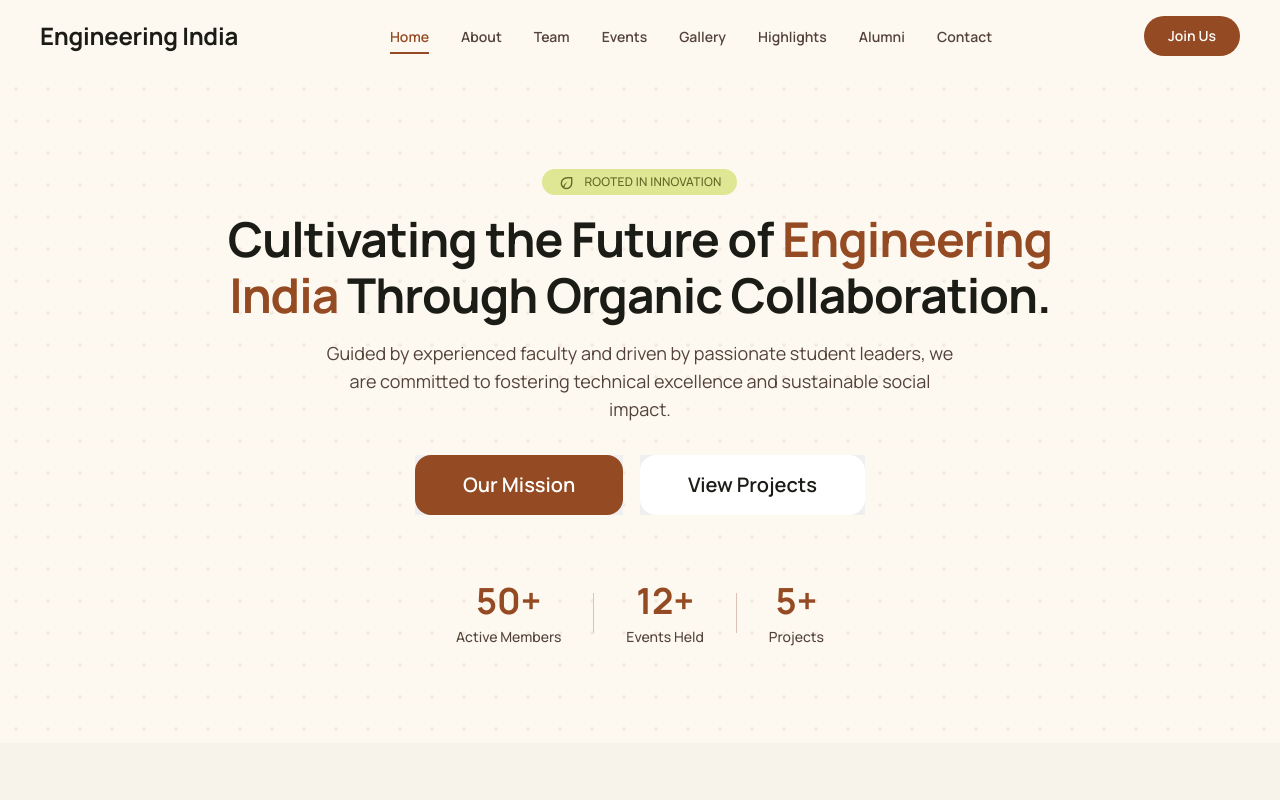
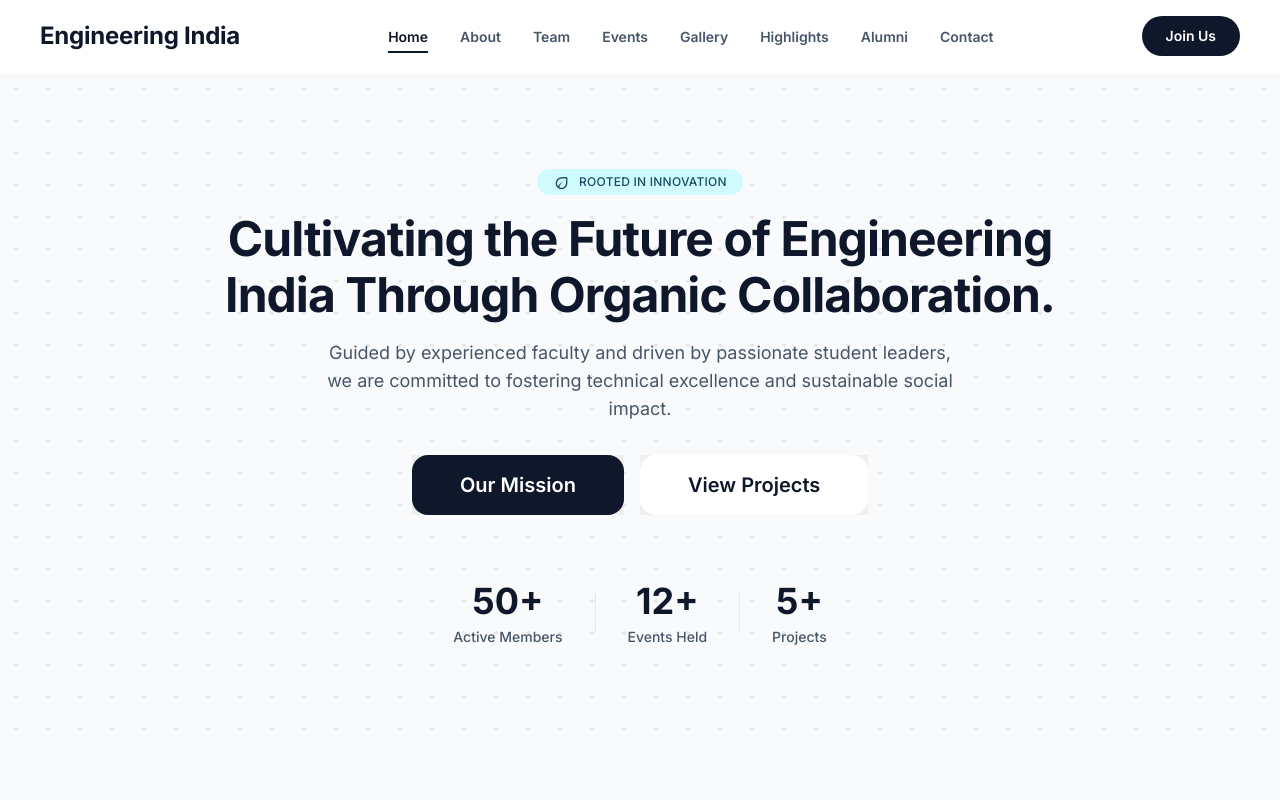
Before and after one commit to Engineering-India-RBU/engineering-india-website, a React (Vite) app: page / in a window 1280 px wide. Shown: the top 800 px of the page. Built offline with nearby package versions, Linux system fonts and the light colour scheme.

Commit message:
save: Professional navy+teal+amber theme (Inter font)

```diff
--- a/index.html
+++ b/index.html
@@ -7,7 +7,7 @@
     <title>Engineering India - RBU</title>
     <link rel="preconnect" href="https://fonts.googleapis.com" />
     <link rel="preconnect" href="https://fonts.gstatic.com" crossorigin />
-    <link href="https://fonts.googleapis.com/css2?family=Manrope:wght@400;500;600;700;800&display=swap" rel="stylesheet" />
+    <link href="https://fonts.googleapis.com/css2?family=Inter:wght@400;500;600;700;800&display=swap" rel="stylesheet" />
     <link href="https://fonts.googleapis.com/css2?family=Material+Symbols+Outlined:wght,FILL@100..700,0..1&display=swap" rel="stylesheet" />
   </head>
   <body>
--- a/src/styles/variables.css
+++ b/src/styles/variables.css
@@ -1,65 +1,65 @@
 :root {
-  /* Primary - Terracotta */
-  --primary: #944a22;
-  --primary-container: #e88d5f;
-  --primary-fixed: #ffdbcb;
-  --primary-fixed-dim: #ffb693;
-  --on-primary: #ffffff;
-  --on-primary-container: #652701;
-  --on-primary-fixed: #341000;
-  --on-primary-fixed-variant: #76330c;
+  /* Primary - Deep Navy */
+  --primary: #0F172A;
+  --primary-container: #1E293B;
+  --primary-fixed: #DBEAFE;
+  --primary-fixed-dim: #93C5FD;
+  --on-primary: #FFFFFF;
+  --on-primary-container: #F8FAFC;
+  --on-primary-fixed: #0F172A;
+  --on-primary-fixed-variant: #1E3A5F;
 
-  /* Secondary - Olive Green */
-  --secondary: #5c6320;
-  --secondary-container: #dfe694;
-  --secondary-fixed: #e1e897;
-  --secondary-fixed-dim: #c5cc7e;
-  --on-secondary: #ffffff;
-  --on-secondary-container: #616724;
-  --on-secondary-fixed: #1a1d00;
-  --on-secondary-fixed-variant: #454a08;
+  /* Secondary - Cyan / Teal */
+  --secondary: #0891B2;
+  --secondary-container: #CFFAFE;
+  --secondary-fixed: #E0F2FE;
+  --secondary-fixed-dim: #7DD3FC;
+  --on-secondary: #FFFFFF;
+  --on-secondary-container: #164E63;
+  --on-secondary-fixed: #0C4A6E;
+  --on-secondary-fixed-variant: #0E7490;
 
-  /* Tertiary - Gold */
-  --tertiary: #715c22;
-  --tertiary-container: #bba160;
-  --tertiary-fixed: #fde099;
-  --tertiary-fixed-dim: #e0c47f;
-  --on-tertiary: #ffffff;
-  --on-tertiary-container: #493700;
-  --on-tertiary-fixed: #241a00;
-  --on-tertiary-fixed-variant: #57440b;
+  /* Tertiary - Warm Amber */
+  --tertiary: #D97706;
+  --tertiary-container: #FEF3C7;
+  --tertiary-fixed: #FDE68A;
+  --tertiary-fixed-dim: #FCD34D;
+  --on-tertiary: #FFFFFF;
+  --on-tertiary-container: #78350F;
+  --on-tertiary-fixed: #451A03;
+  --on-tertiary-fixed-variant: #92400E;
 
   /* Surface / Background */
-  --background: #fdf9f0;
-  --surface: #fdf9f0;
-  --surface-bright: #fdf9f0;
-  --surface-dim: #dddad1;
-  --surface-container: #f1eee5;
-  --surface-container-low: #f7f3ea;
-  --surface-container-lowest: #ffffff;
-  --surface-container-high: #ece8df;
-  --surface-container-highest: #e6e2d9;
-  --surface-variant: #e6e2d9;
-  --on-surface: #1c1c17;
-  --on-surface-variant: #54433b;
-  --on-background: #1c1c17;
-  --inverse-surface: #31312b;
-  --inverse-on-surface: #f4f0e8;
-  --inverse-primary: #ffb693;
+  --background: #F8FAFC;
+  --surface: #FFFFFF;
+  --surface-bright: #FFFFFF;
+  --surface-dim: #E2E8F0;
+  --surface-container: #F1F5F9;
+  --surface-container-low: #F8FAFC;
+  --surface-container-lowest: #FFFFFF;
+  --surface-container-high: #E2E8F0;
+  --surface-container-highest: #CBD5E1;
+  --surface-variant: #F1F5F9;
+  --on-surface: #0F172A;
+  --on-surface-variant: #475569;
+  --on-background: #0F172A;
+  --inverse-surface: #1E293B;
+  --inverse-on-surface: #F8FAFC;
+  --inverse-primary: #93C5FD;
 
   /* Error */
-  --error: #ba1a1a;
-  --error-container: #ffdad6;
-  --on-error: #ffffff;
-  --on-error-container: #93000a;
+  --error: #DC2626;
+  --error-container: #FEE2E2;
+  --on-error: #FFFFFF;
+  --on-error-container: #991B1B;
 
   /* Outline */
-  --outline: #87736a;
-  --outline-variant: #dac2b7;
-  --surface-tint: #944a22;
+  --outline: #CBD5E1;
+  --outline-variant: #E2E8F0;
+  --surface-tint: #0F172A;
 
-  /* Typography - Manrope */
-  --font-family: 'Manrope', sans-serif;
+  /* Typography */
+  --font-family: 'Inter', -apple-system, BlinkMacSystemFont, 'Segoe UI', sans-serif;
 
   /* Border Radius */
   --radius-sm: 4px;
@@ -82,8 +82,8 @@
   --container-max: 1280px;
 
   /* Shadows */
-  --shadow-sm: 0 1px 3px rgba(45, 41, 38, 0.06);
-  --shadow-md: 0 4px 20px rgba(45, 41, 38, 0.05);
-  --shadow-lg: 0 8px 32px rgba(45, 41, 38, 0.08);
-  --shadow-xl: 0 16px 48px rgba(45, 41, 38, 0.12);
+  --shadow-sm: 0 1px 2px rgba(15, 23, 42, 0.05);
+  --shadow-md: 0 4px 12px rgba(15, 23, 42, 0.08);
+  --shadow-lg: 0 8px 30px rgba(15, 23, 42, 0.1);
+  --shadow-xl: 0 20px 60px rgba(15, 23, 42, 0.15);
 }
```
